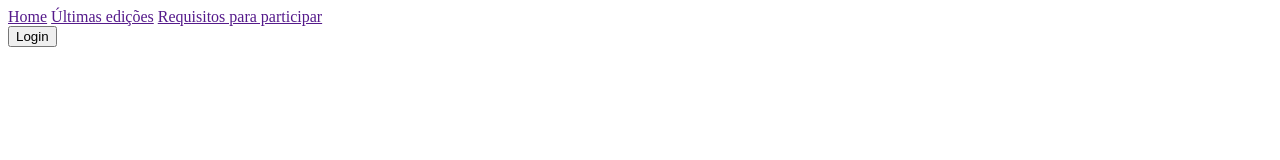
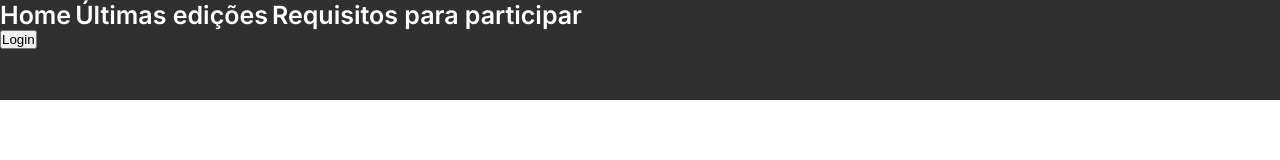
Before and after one commit to PeterParkison/bootcamp-curso, a plain HTML site: page index.html in a window 1280 px wide. Drawn offline with Linux system fonts and the light colour scheme.

Commit message:
Aula 112

```diff
--- a/index.html
+++ b/index.html
@@ -3,14 +3,38 @@
 <head>
     <meta charset="UTF-8">
     <meta name="viewport" content="width=device-width, initial-scale=1.0">
+
+    <link rel="preconnect" href="https://fonts.googleapis.com">
+    <link rel="preconnect" href="https://fonts.gstatic.com" crossorigin>
+    <link href="https://fonts.googleapis.com/css2?family=Inter:wght@100..900&family=Montserrat:ital,wght@0,100..900;1,100..900&display=swap" rel="stylesheet">
+
     <title>Bootcamp DNC</title>
     <style>
+        *{
+            margin: 0px;
+            padding: 0px;
+        }
+
+        #navMenu{
+            height: 100px;
+            width: 100%;
+
+            background-color: #303030;
+        }
+
+        .linkNav{
+            color: #FFFFFF;
+            font-size: 25px;
+            font-weight: 600;
+            font-family: "Inter";
+            text-decoration: none;
+        }
     </style>
 </head>
 <body>
     <!--MENU DE NAVEGAÇÃO-->
     <nav id="navMenu">
-        <div>
+        <div id="linksMenu">
             <a href="" class="linkNav">Home</a>
             <a href="" class="linkNav">Últimas edições</a>
             <a href="" class="linkNav">Requisitos para participar</a>
```
